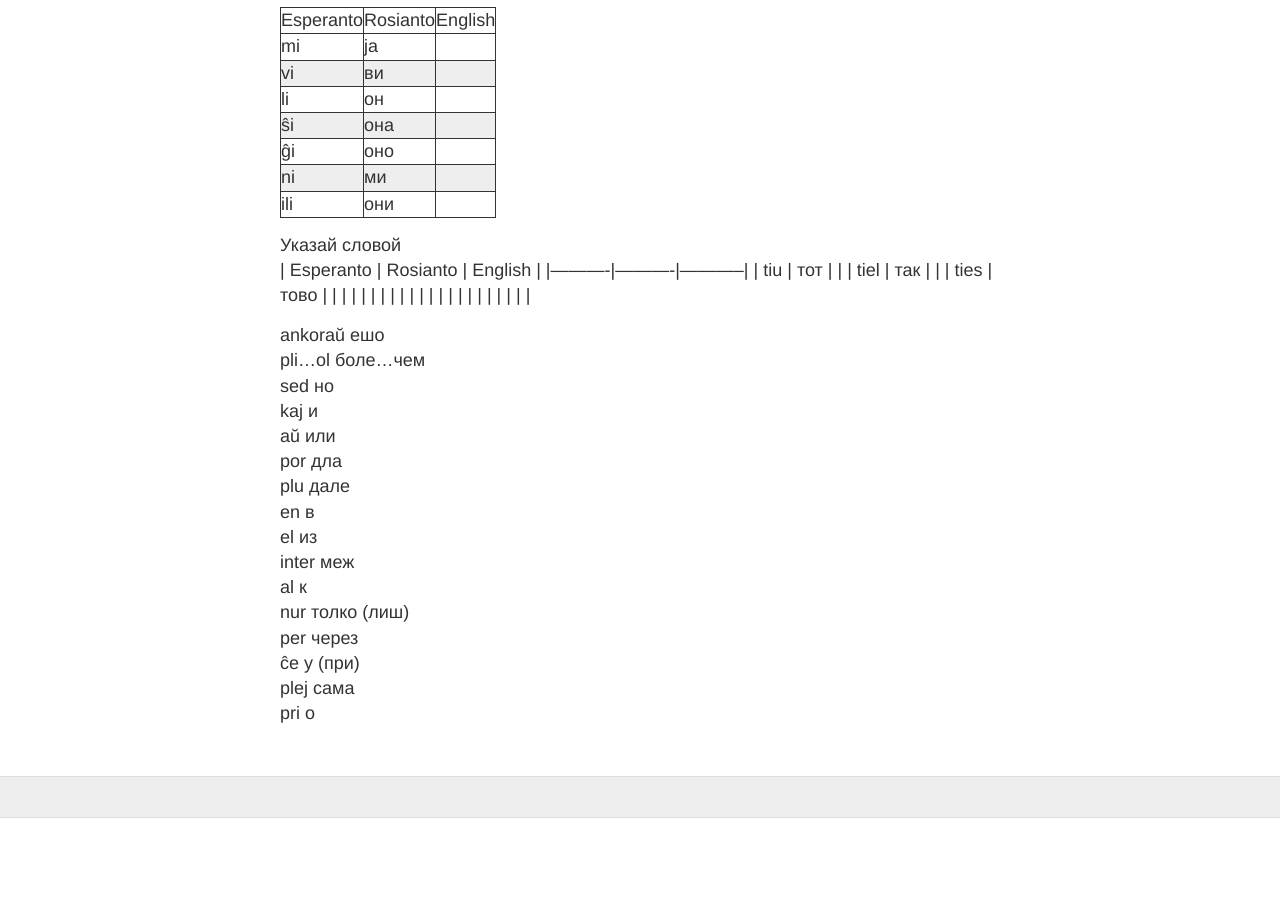
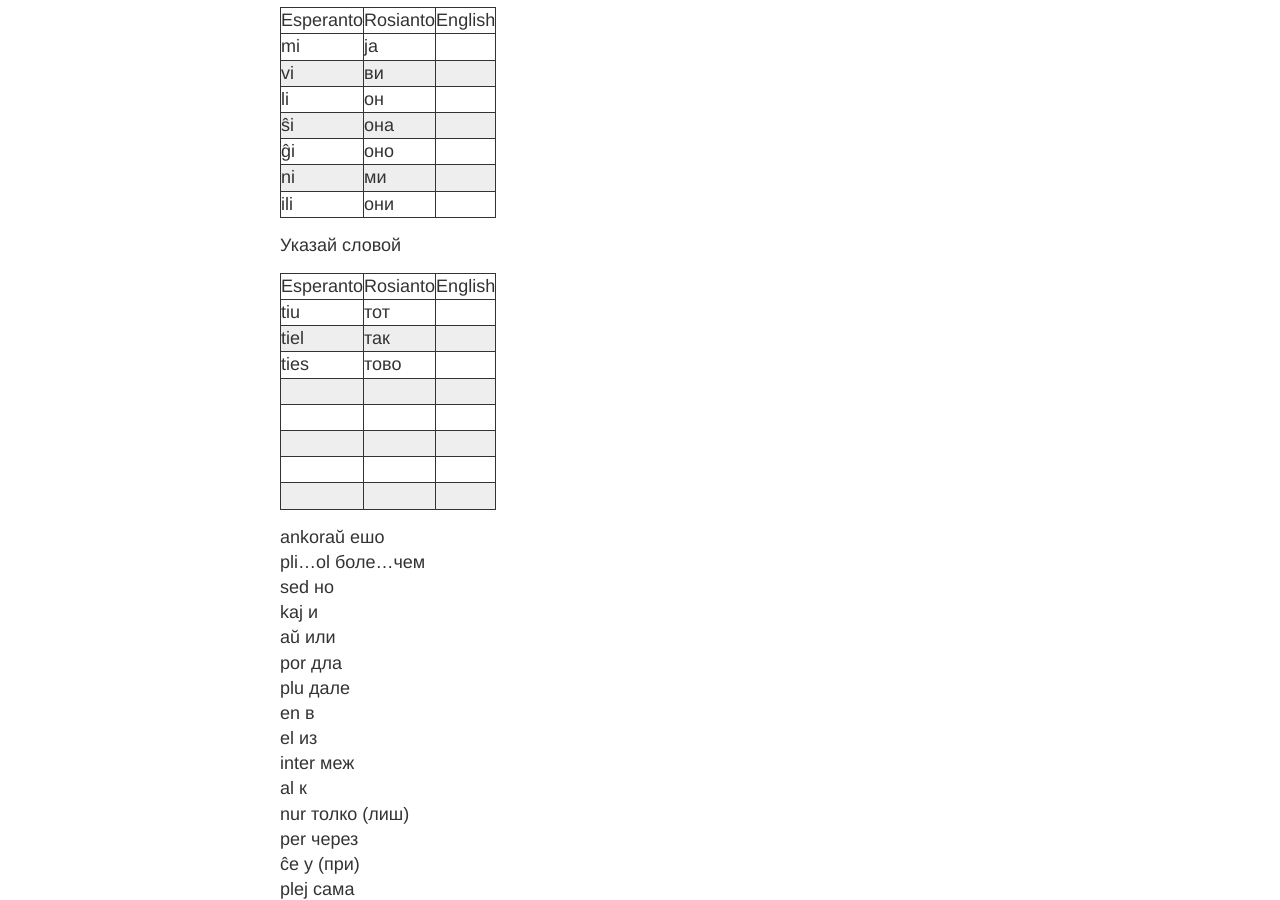
Before and after one commit to learnrusanto/learnrusanto.github.io, a Jekyll site: the page built from _posts/1970-01-04-sojuzoj.md, in a window 1280 px wide and 900 px high, scrolled down 710 px. Built offline with Jekyll 4.4.1, drawn with Linux system fonts in a browser that asks for light colours; before the commit the page ends 1528 px from its top, so only the background shows below that.

Commit message:
fix table

```diff
--- a/_posts/1970-01-04-sojuzoj.md
+++ b/_posts/1970-01-04-sojuzoj.md
@@ -32,7 +32,8 @@ title: Списко от сојузој
 |   ili      |    они      |         |
 
 
-Указай словой\
+Указай словой
+
 | Esperanto | Rosianto | English  |
 |----------|----------|-----------|
 |   tiu      |    тот      |         |
```
